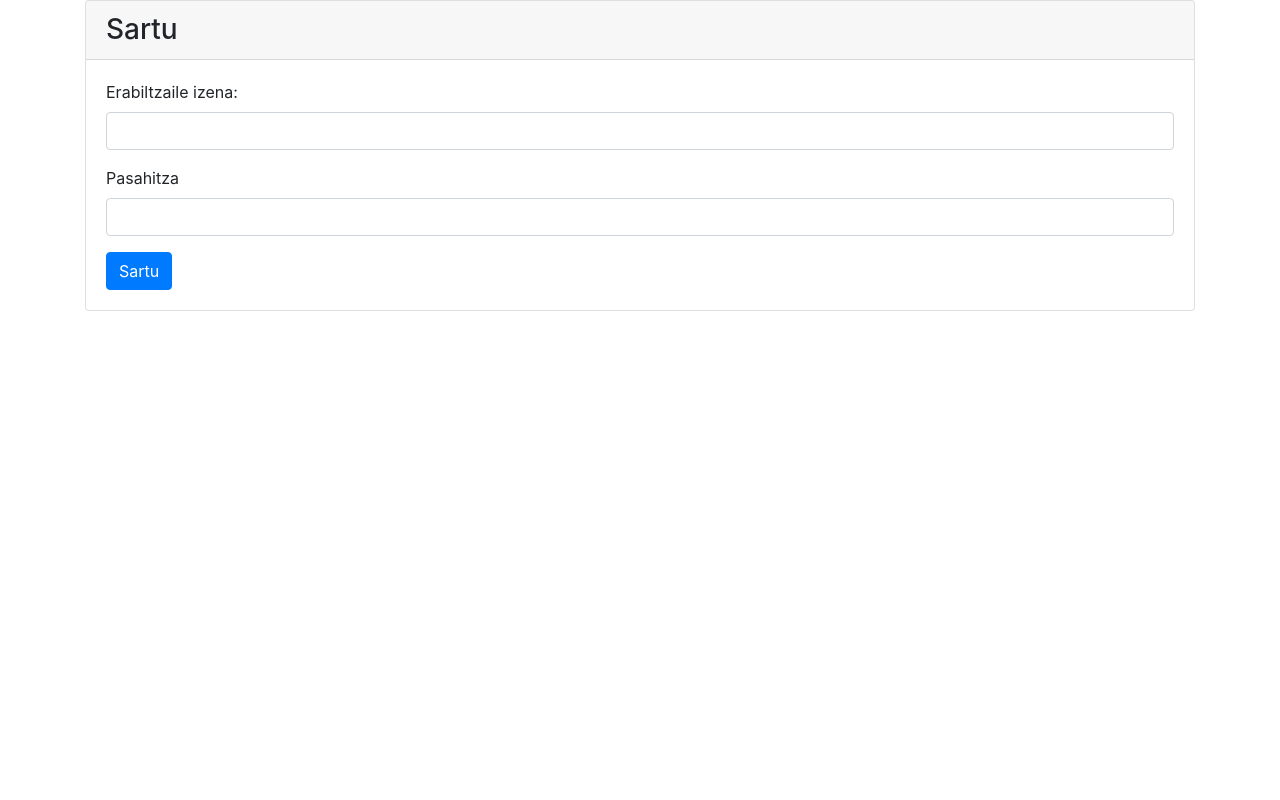
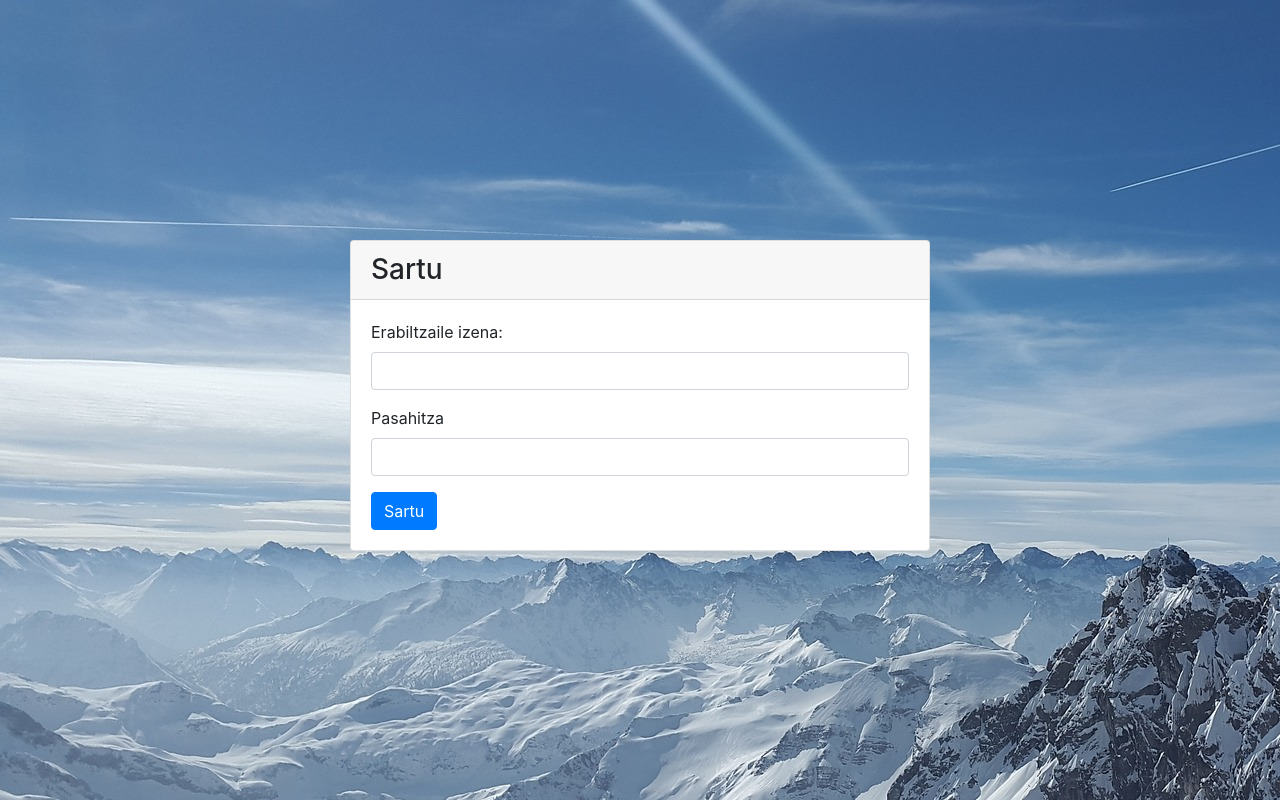
Before and after one commit to osaizar/LBMIB, a React (Create React App) app in the folder zerbitzaria/frontend/: page / in a window 1280 px wide. Built offline with nearby package versions, Linux system fonts and the light colour scheme.

Commit message:
itxuran aldaketak

```diff
--- a/zerbitzaria/frontend/src/App.css
+++ b/zerbitzaria/frontend/src/App.css
@@ -1,32 +1,10 @@
-.App {
-  text-align: center;
+body{
+  height: 100%;
+  background-color: #ffffff;
+  background-image: url("./background.jpg");
 }
 
-.App-logo {
-  animation: App-logo-spin infinite 20s linear;
-  height: 40vmin;
+#loginForm {
+	width	: 40em;
+	margin-top: 15em;
 }
-
-.App-header {
-  background-color: #282c34;
-  min-height: 100vh;
-  display: flex;
-  flex-direction: column;
-  align-items: center;
-  justify-content: center;
-  font-size: calc(10px + 2vmin);
-  color: white;
-}
-
-.App-link {
-  color: #61dafb;
-}
-
-@keyframes App-logo-spin {
-  from {
-    transform: rotate(0deg);
-  }
-  to {
-    transform: rotate(360deg);
-  }
-}
--- a/zerbitzaria/frontend/src/components/LoginPage.js
+++ b/zerbitzaria/frontend/src/components/LoginPage.js
@@ -1,13 +1,17 @@
 import React, { Component } from 'react';
 import PropTypes from 'prop-types';
 import { connect } from 'react-redux';
+import { Container } from 'react-bootstrap';
+
 import LoginForm from './forms/LoginForm';
 
 class LoginPage extends Component {
 
   render(){
     return(
-      <LoginForm/>
+      <Container id="loginForm">
+        <LoginForm/>
+      </Container>
     );
   }
 }
--- a/zerbitzaria/frontend/src/components/forms/LoginForm.js
+++ b/zerbitzaria/frontend/src/components/forms/LoginForm.js
@@ -47,7 +47,7 @@ class LoginForm extends Component {
                 <Form.Label>Pasahitza</Form.Label>
                 <Form.Control type="password" name="password" value={this.state.password} onChange={this.onChange}/>
               </Form.Group>
-              <Button type="submit">Sartu</Button>
+              <Button className="pull-right" type="submit">Sartu</Button>
             </Form>
           </Card.Body>
         </Card>
```
Also changed, not shown: zerbitzaria/frontend/src/background.jpg (added).
